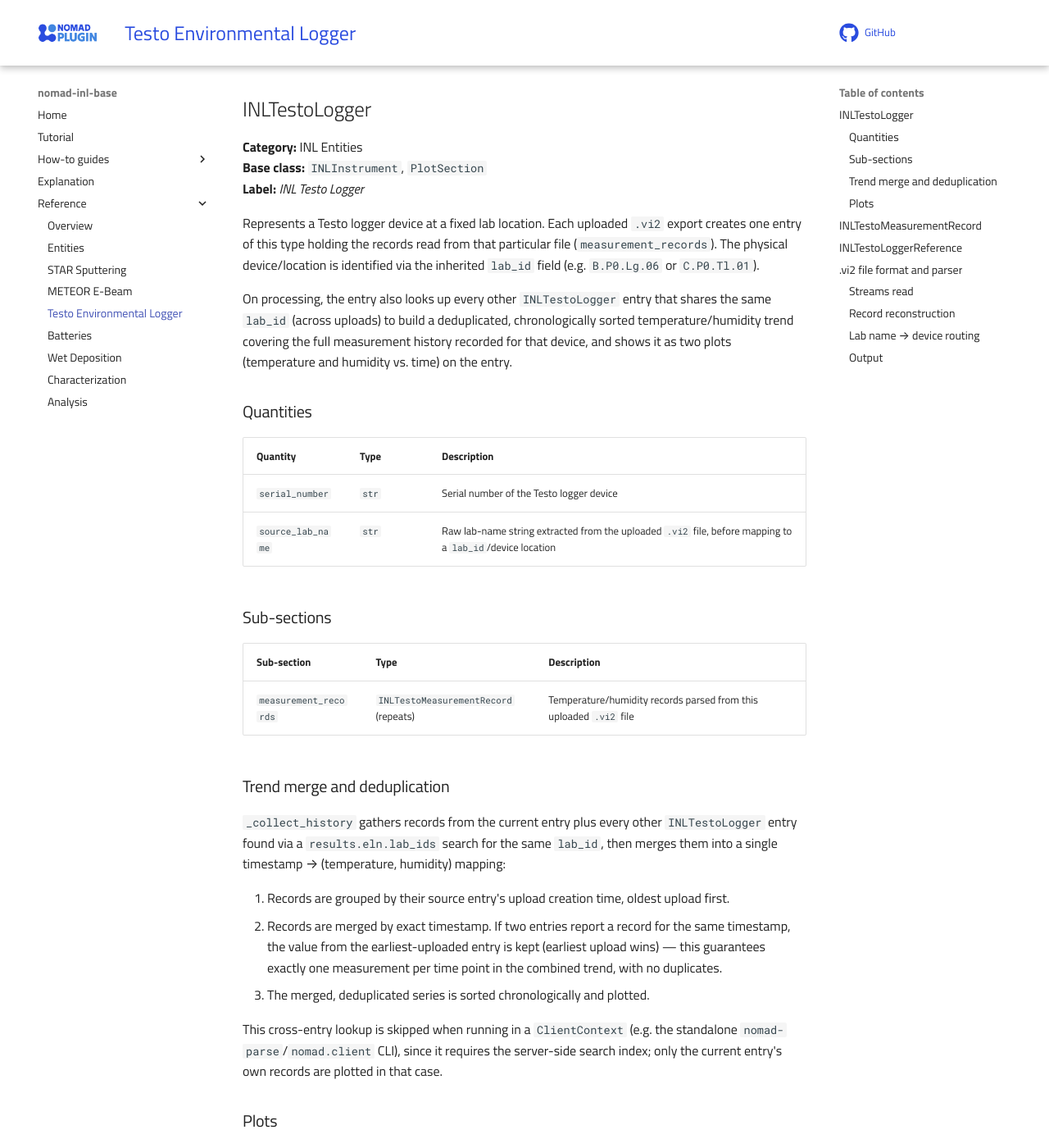
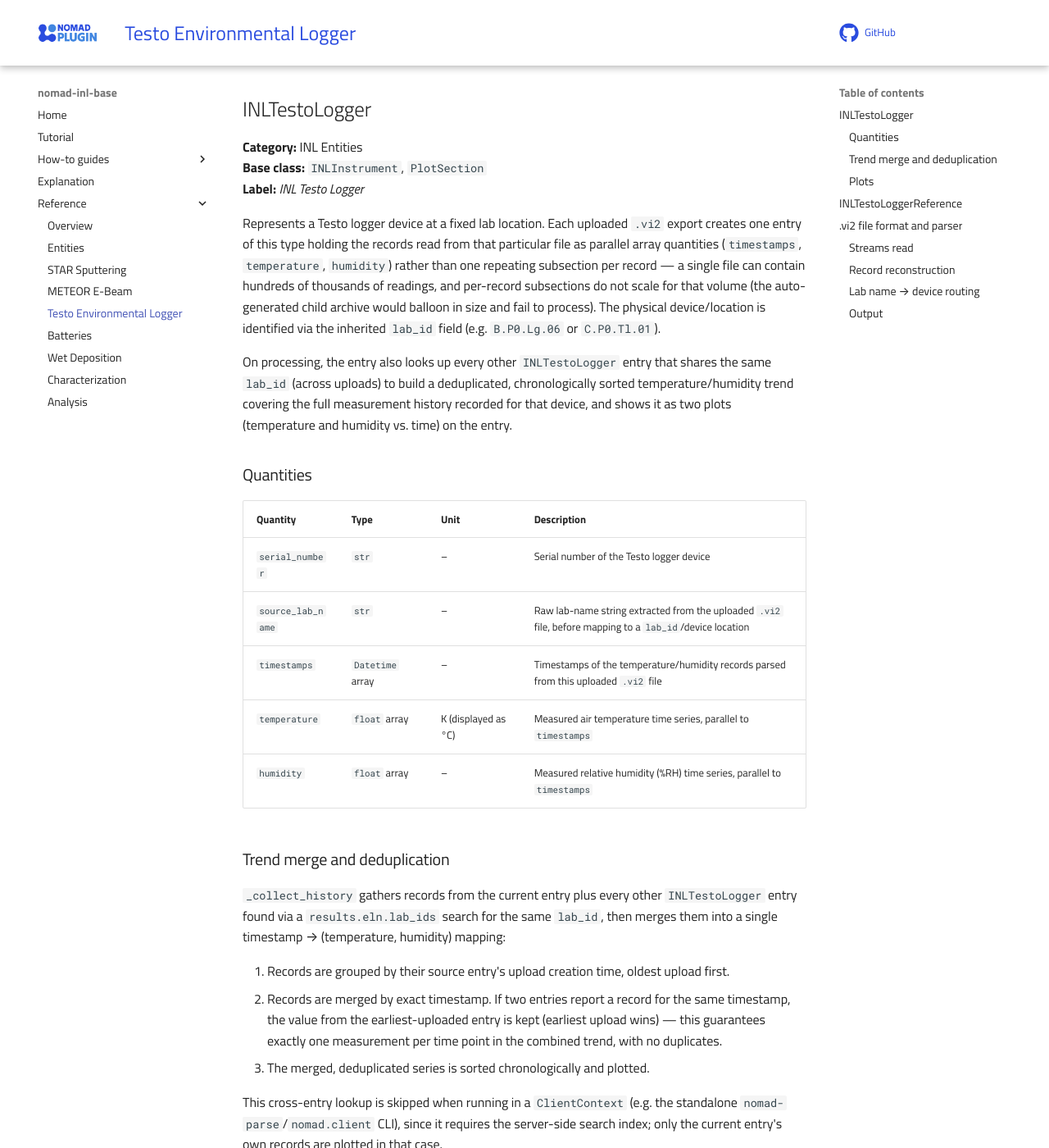
Before and after one commit to GarzonDiegoFEUP/nomad-inl-base, an MkDocs documentation site: the page built from docs/reference/testo.md, in a window 1280 px wide and 1400 px high, scrolled down 213 px. Shown: the whole window at 82% size. Built offline with MkDocs 1.6.1 and Material for MkDocs 9.7.7, drawn with Linux system fonts in a browser that asks for light colours; comment, search, counter and statistics services are not loaded; some of the changed text lies outside the part shown.

Commit message:
fix(testo): store measurement records as arrays, not per-record subsections
Upload LN10JJvEQnGJO9O6PaSv3Q's auto-generated INLTestoLogger child entry
was failing to process (FAILURE, entry unopenable) because storing ~116k
measurement records as individual INLTestoMeasurementRecord subsections
produced a 13MB/349k-line raw archive.yaml that was too slow/heavy for the
generic archive parser to process on a real server (ClientContext-based
tests never exercised this path since child-archive writing is a no-op
there).

- Replace the measurement_records repeating SubSection with parallel array
  quantities (timestamps, temperature, humidity) directly on INLTestoLogger.
- Switch the auto-generated child archive from YAML to JSON: PyYAML's
  block-style dump/load of ~116k numeric entries takes ~40s, JSON takes
  well under 1s for the same data (verified against real sample files).
- Update tests and docs/reference/testo.md accordingly.

```diff
--- a/docs/reference/testo.md
+++ b/docs/reference/testo.md
@@ -14,7 +14,11 @@ data loggers deployed around the lab.
 
 Represents a Testo logger device at a fixed lab location. Each uploaded
 `.vi2` export creates one entry of this type holding the records read from
-that particular file (`measurement_records`). The physical device/location is
+that particular file as parallel array quantities (`timestamps`,
+`temperature`, `humidity`) rather than one repeating subsection per record —
+a single file can contain hundreds of thousands of readings, and per-record
+subsections do not scale for that volume (the auto-generated child archive
+would balloon in size and fail to process). The physical device/location is
 identified via the inherited `lab_id` field (e.g. `B.P0.Lg.06` or
 `C.P0.Tl.01`).
 
@@ -26,16 +30,13 @@ measurement history recorded for that device, and shows it as two plots
 
 ### Quantities
 
-| Quantity | Type | Description |
-|----------|------|-------------|
-| `serial_number` | `str` | Serial number of the Testo logger device |
-| `source_lab_name` | `str` | Raw lab-name string extracted from the uploaded `.vi2` file, before mapping to a `lab_id`/device location |
-
-### Sub-sections
-
-| Sub-section | Type | Description |
-|-------------|------|-------------|
-| `measurement_records` | `INLTestoMeasurementRecord` (repeats) | Temperature/humidity records parsed from this uploaded `.vi2` file |
+| Quantity | Type | Unit | Description |
+|----------|------|------|-------------|
+| `serial_number` | `str` | – | Serial number of the Testo logger device |
+| `source_lab_name` | `str` | – | Raw lab-name string extracted from the uploaded `.vi2` file, before mapping to a `lab_id`/device location |
+| `timestamps` | `Datetime` array | – | Timestamps of the temperature/humidity records parsed from this uploaded `.vi2` file |
+| `temperature` | `float` array | K (displayed as °C) | Measured air temperature time series, parallel to `timestamps` |
+| `humidity` | `float` array | – | Measured relative humidity (%RH) time series, parallel to `timestamps` |
 
 ### Trend merge and deduplication
 
@@ -65,21 +66,6 @@ Two `PlotlyFigure`s are generated on every normalization:
 - **Humidity Trend** — relative humidity (%) vs. time.
 
 Both are titled with the device's `lab_id` when available.
-
----
-
-## INLTestoMeasurementRecord
-
-**Base class:** `ArchiveSection`
-**Label:** *Measurement Record*
-
-A single temperature/humidity reading.
-
-| Quantity | Type | Unit | Description |
-|----------|------|------|-------------|
-| `timestamp` | `Datetime` | – | Timestamp of the measurement, reconstructed from the logger ticker |
-| `temperature` | `float` | K (displayed as °C) | Measured air temperature |
-| `humidity` | `float` | – | Measured relative humidity (%RH) |
 
 ---
 
@@ -143,6 +129,10 @@ trend until corrected manually).
 ### Output
 
 The parser creates one `INLTestoLogger` child entry per uploaded `.vi2`
-file (`<file>.TestoLogger.archive.yaml`), populated with `serial_number`,
-`source_lab_name`, the routed `lab_id` (if recognized), and one
-`INLTestoMeasurementRecord` per row parsed from the file.
+file (`<file>.TestoLogger.archive.json`), populated with `serial_number`,
+`source_lab_name`, the routed `lab_id` (if recognized), and the parsed
+`timestamps`/`temperature`/`humidity` arrays. The child archive is written
+as JSON rather than YAML, since PyYAML's block-style dump/load of the
+potentially hundreds of thousands of array entries is far slower (tens of
+seconds vs. a fraction of a second) and previously caused processing to fail
+on a real server.
```
Also changed, not shown: 3 other files.
